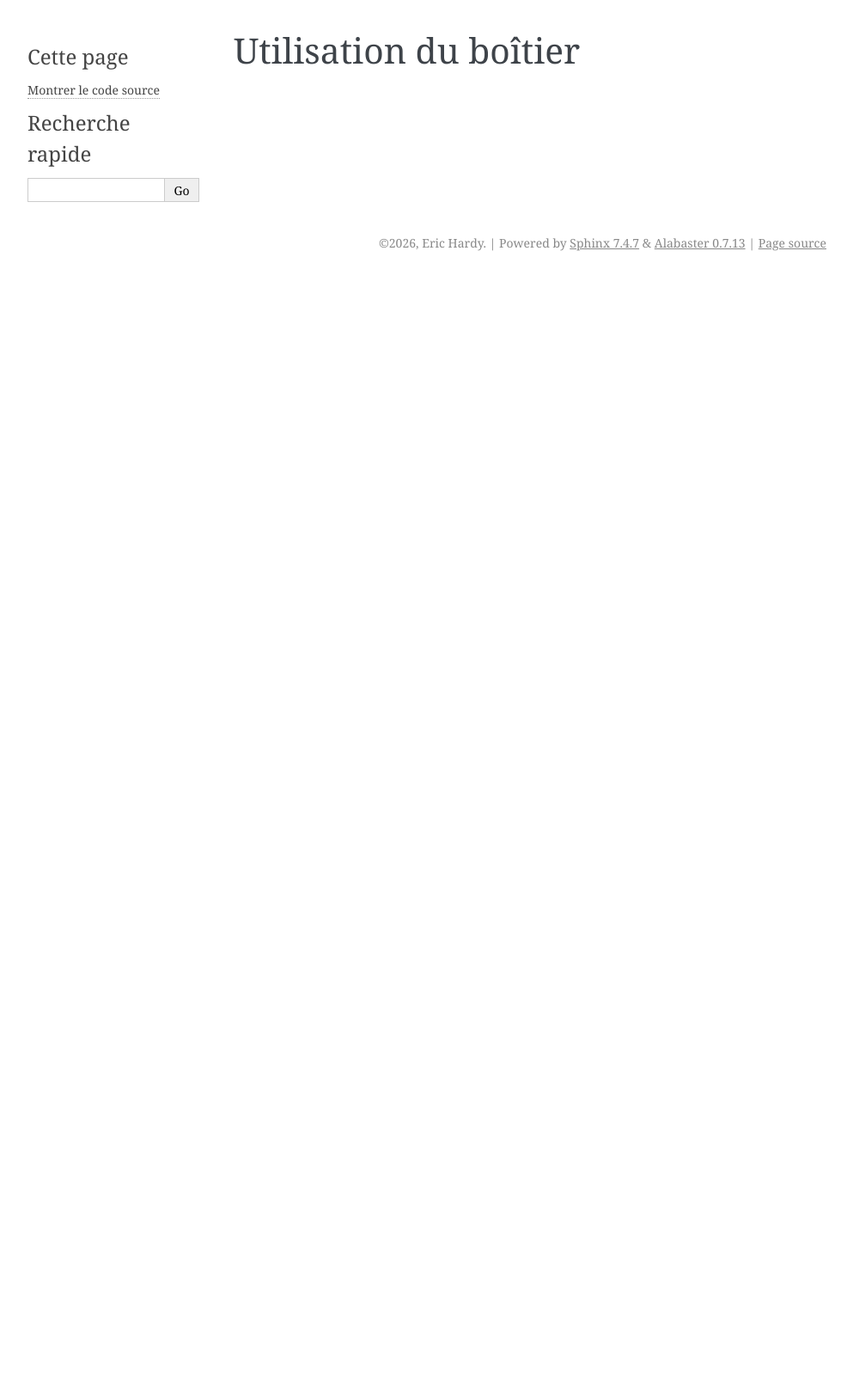
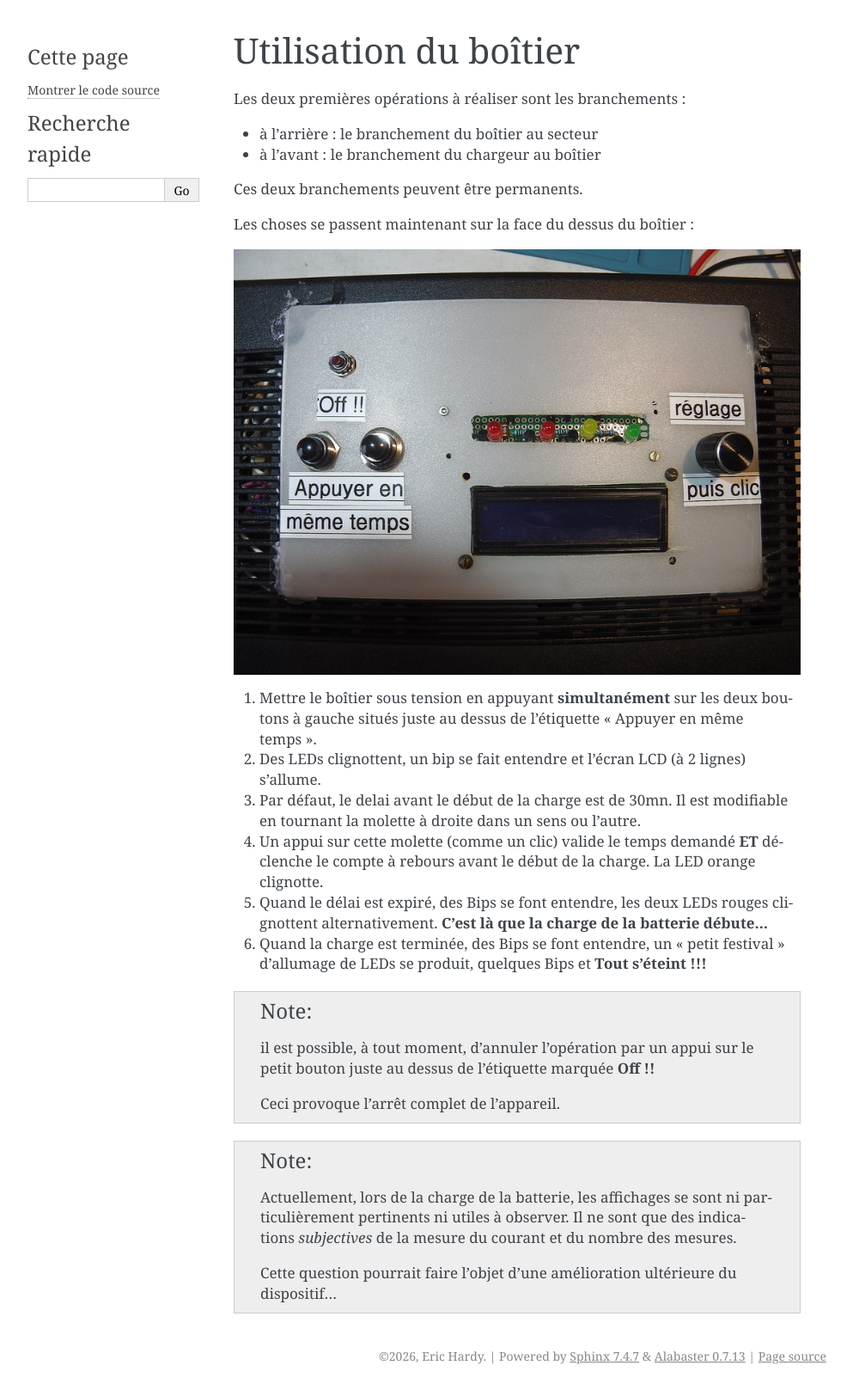
Before and after one commit to erichardy/GestBat, a Sphinx documentation site: the page built from doc/utilisation.rst, in a window 1280 px wide. Shown: the whole page at 86% size, without its empty margins (148-1141 px from the left). Built offline with Sphinx 7.4.7, drawn with Linux system fonts in a browser that asks for light colours; before the commit the page ends 900 px from its top, so only the background shows below that.

Commit message:
doc in progress

```diff
--- a/doc/intro.rst
+++ b/doc/intro.rst
@@ -14,7 +14,7 @@ chargée lors de la prochaine utilisation du VAE.
 Ce boîtier a pour fonction de ne pas avoir à se soucier de cette `contrainte`, il permet de
 mettre en place la recharge de la batterie qui commencera de façon différée.
 
-D'autre part, tout chargeur branché, même quand il ne rempli pas sa fonction de `chargeur`,
+D'autre part, tout chargeur branché, même quand il ne remplit pas sa fonction de `chargeur`,
 c'est-à-dire quand la charge est terminée, **continue à tirer du courant de façon totalement
 inutile !**
 
--- a/doc/utilisation.rst
+++ b/doc/utilisation.rst
@@ -1,3 +1,46 @@
 
 Utilisation du boîtier
 ======================
+
+Les deux premières opérations à réaliser sont les branchements :
+
+* à l'arrière : le branchement du boîtier au secteur
+
+* à l'avant : le branchement du chargeur au boîtier
+
+Ces deux branchements peuvent être permanents.
+
+Les choses se passent maintenant sur la face du dessus du boîtier :
+
+.. image:: IMGA0050.JPG
+
+#. Mettre le boîtier sous tension en appuyant **simultanément** sur les deux boutons à gauche
+   situés juste au dessus de l'étiquette "Appuyer en même temps".
+
+#. Des LEDs clignottent, un bip se fait entendre et l'écran LCD (à 2 lignes) s'allume.
+
+#. Par défaut, le delai avant le début de la charge est de 30mn. Il est modifiable en tournant
+   la molette à droite dans un sens ou l'autre.
+
+#. Un appui sur cette molette (comme un clic) valide le temps demandé **ET** déclenche le compte à
+   rebours avant le début de la charge. La LED orange clignotte.
+
+#. Quand le délai est expiré, des Bips se font entendre, les deux LEDs rouges clignottent
+   alternativement. **C'est là que la charge de la batterie débute...**
+
+#. Quand la charge est terminée, des Bips se font entendre, un "petit festival" d'allumage de LEDs
+   se produit, quelques Bips et **Tout s'éteint !!!**
+
+
+.. note::
+  il est possible, à tout moment, d'annuler l'opération par un appui sur le petit bouton
+  juste au dessus de l'étiquette marquée **Off !!**
+
+  Ceci provoque l'arrêt complet de l'appareil.
+
+.. note::
+  Actuellement, lors de la charge de la batterie, les affichages se sont ni particulièrement pertinents
+  ni utiles à observer. Il ne sont que des indications `subjectives` de la mesure du courant
+  et du nombre des mesures.
+
+  Cette question pourrait faire l'objet d'une amélioration ultérieure du dispositif...
```
